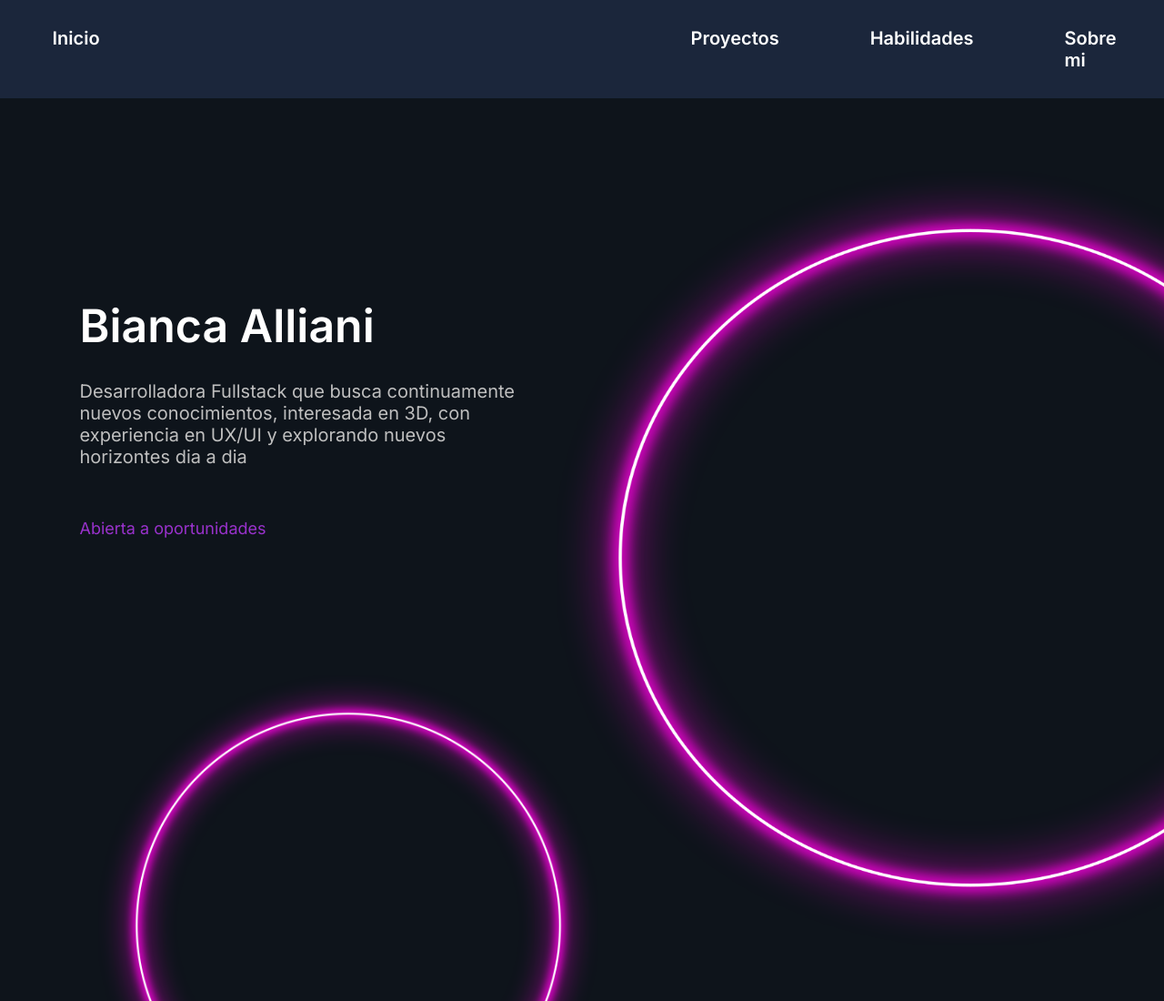
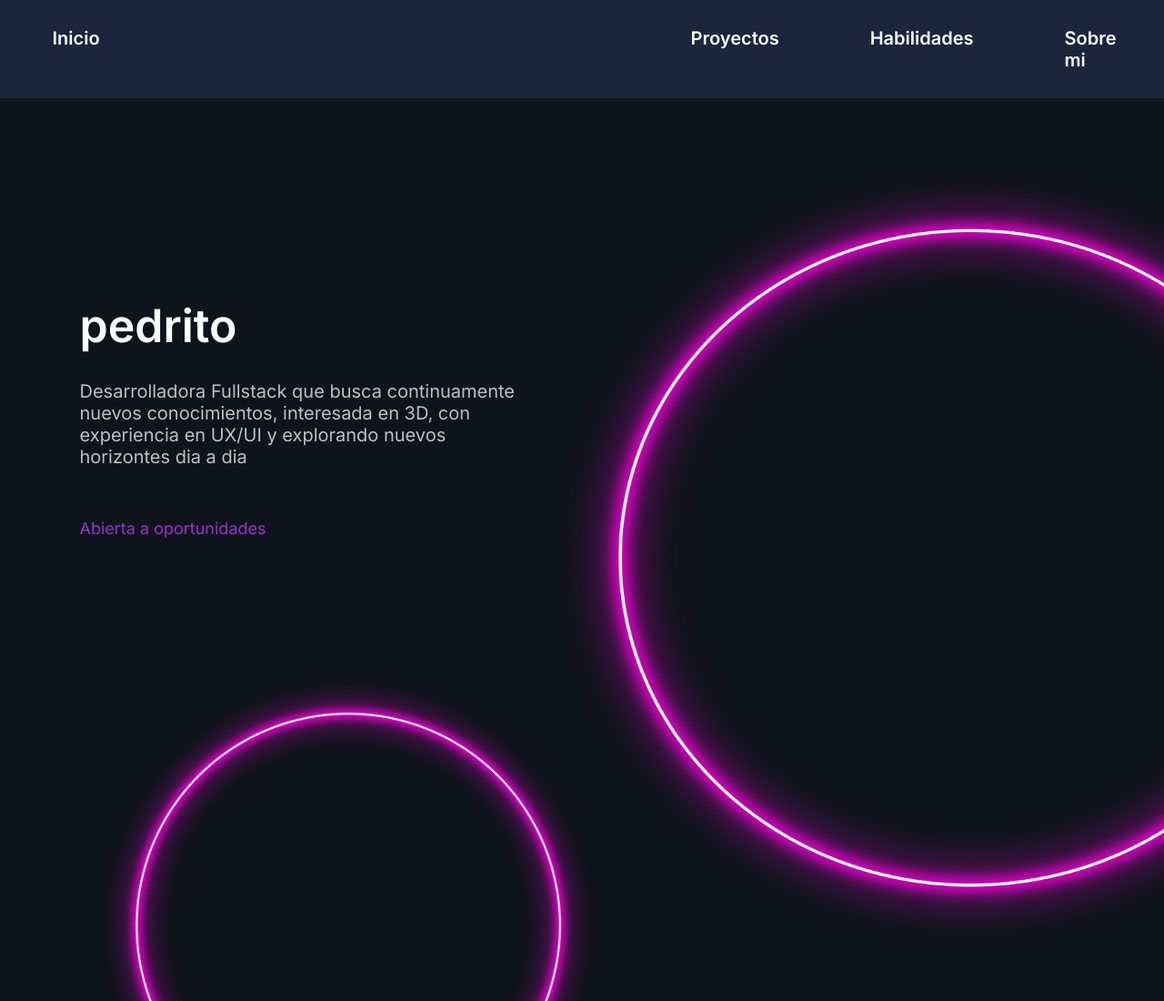
Before and after one commit to Nahuel-Villaverde/coderhouseDesarrolloWeb, a plain HTML site: page index.html in a window 1280 px wide. Shown: the top 1100 px of the page at 91% size. Drawn offline with Linux system fonts and the light colour scheme; a web font is replaced by a local one.

Commit message:
cambie el nombre a pedrito

```diff
--- a/index.html
+++ b/index.html
@@ -40,7 +40,7 @@
             <div class="textoPrincipal col-sm-12">
 
                 <div class="nombre">
-                    <h1>Bianca Alliani</h1>
+                    <h1>pedrito</h1>
                 </div>
 
                 <div  class="resumen">
```
